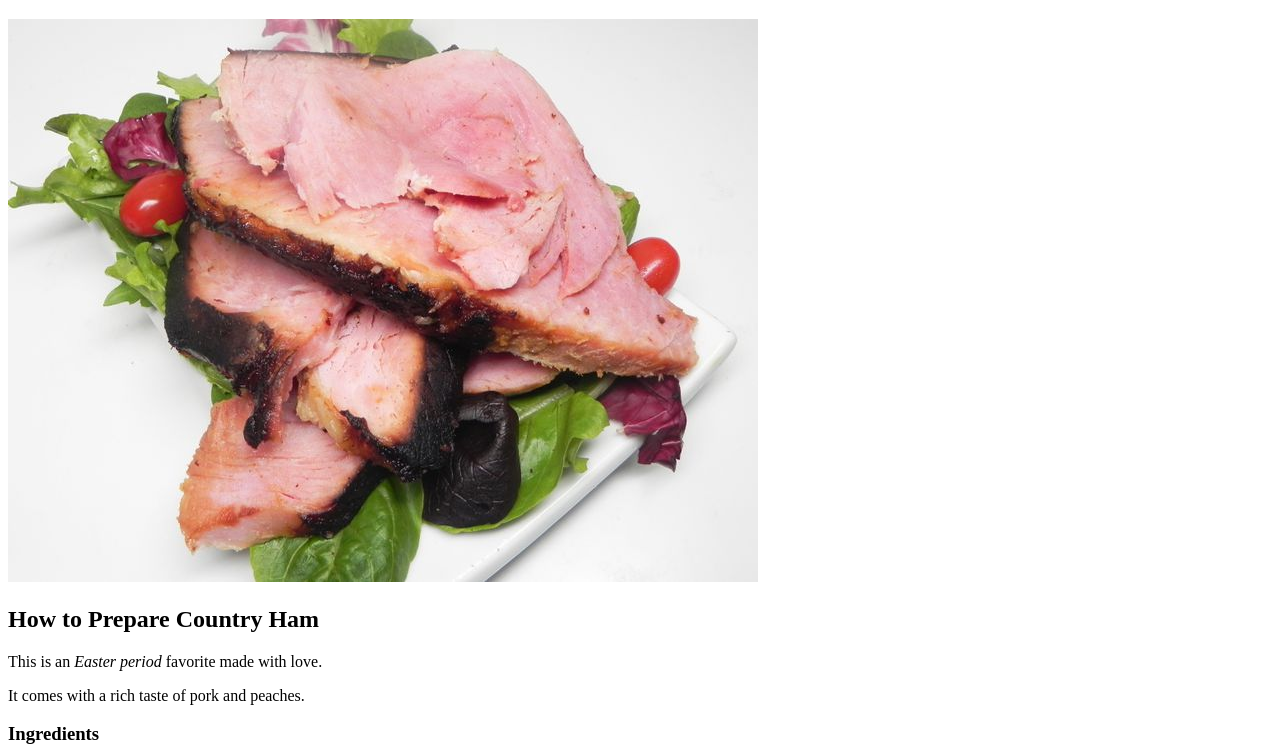
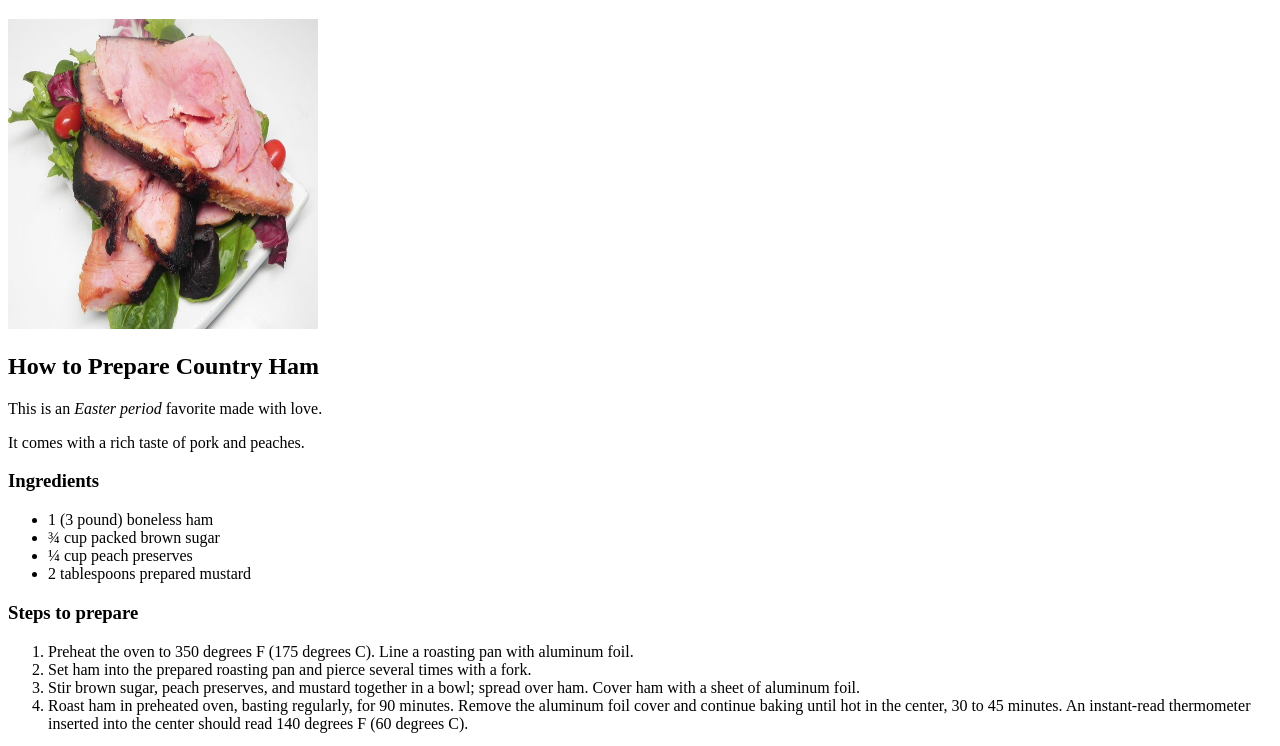
Before and after one commit to josephkatusabe/odin-recipes, a plain HTML site: page recipes/country_ham.html in a window 1280 px wide. Shown: the part 61-807 px from the top of the page. Drawn offline with Linux system fonts and the light colour scheme.

Commit message:
country_ham image alt text and size
Added text for readability for the visually impaired
Add size of picture to make sure it is not the whole screen
Downloaded image but still doesn't show.

```diff
--- a/recipes/country_ham.html
+++ b/recipes/country_ham.html
@@ -7,7 +7,7 @@
 </head>
 <body>
     <h1>Country Ham!</h1>
-    <img src="/images/country_ham.jpg">
+    <img src="/images/country_ham.jpg" alt="Image of country_ham with leaves" height="310" width="310">
     <h2>How to Prepare Country Ham</h2>
     <p> This is an <em>Easter period</em> favorite made with love.</p>
     <p>It comes with a rich taste of pork and peaches.</p>
```
